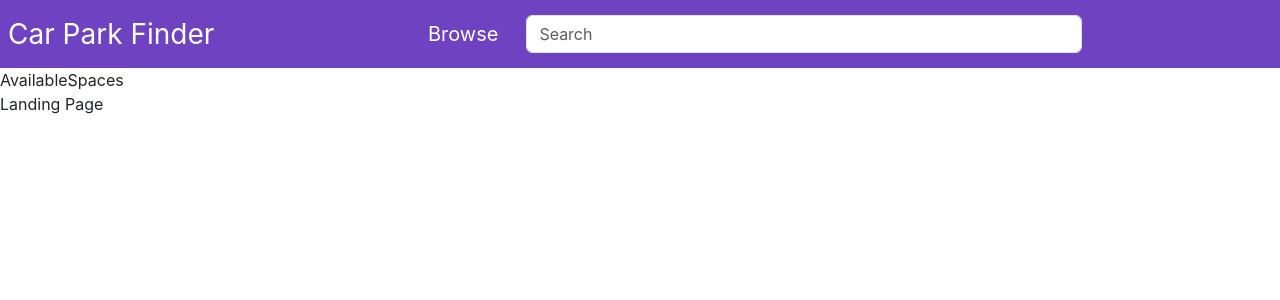
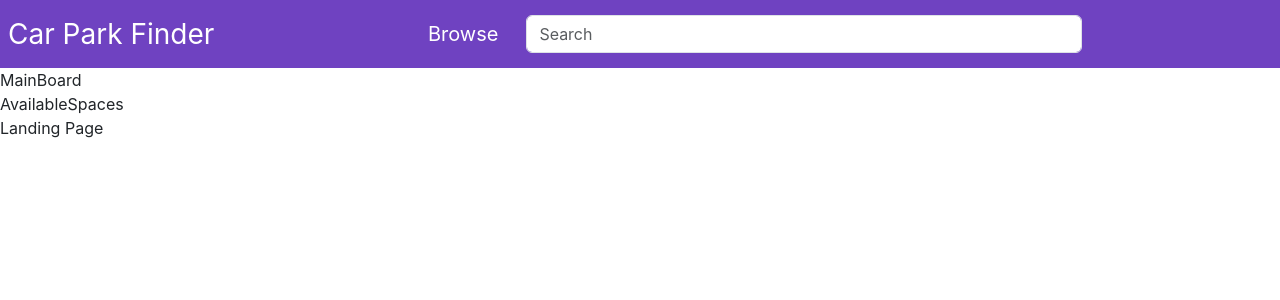
Before and after one commit to harrykane777/find_amenities, a React (Create React App) app: page / in a window 1280 px wide. Shown: the top 300 px of the page. Built offline with nearby package versions, Linux system fonts and the light colour scheme; the HTML template or start-up script is replaced by a standard one.

Commit message:
initial landing page

```diff
--- a/src/components/LandingPage.js
+++ b/src/components/LandingPage.js
@@ -1,11 +1,13 @@
 import React from 'react';
 import AppNavbar from './AppNavbar';
 import AvailableSpaces from './AvailableSpaces';
+import MainBoard from './MainBoard';
 
 const LandingPage = () => {
   return (
     <div>
       <AppNavbar />
+      <MainBoard />
       <AvailableSpaces />
       Landing Page
     </div>
--- /dev/null
+++ b/src/components/MainBoard.js
@@ -0,0 +1,11 @@
+import React from "react";
+
+const MainBoard = () => {
+    return (
+      <div>
+        MainBoard
+      </div>
+    );
+}
+
+export default MainBoard;
```
